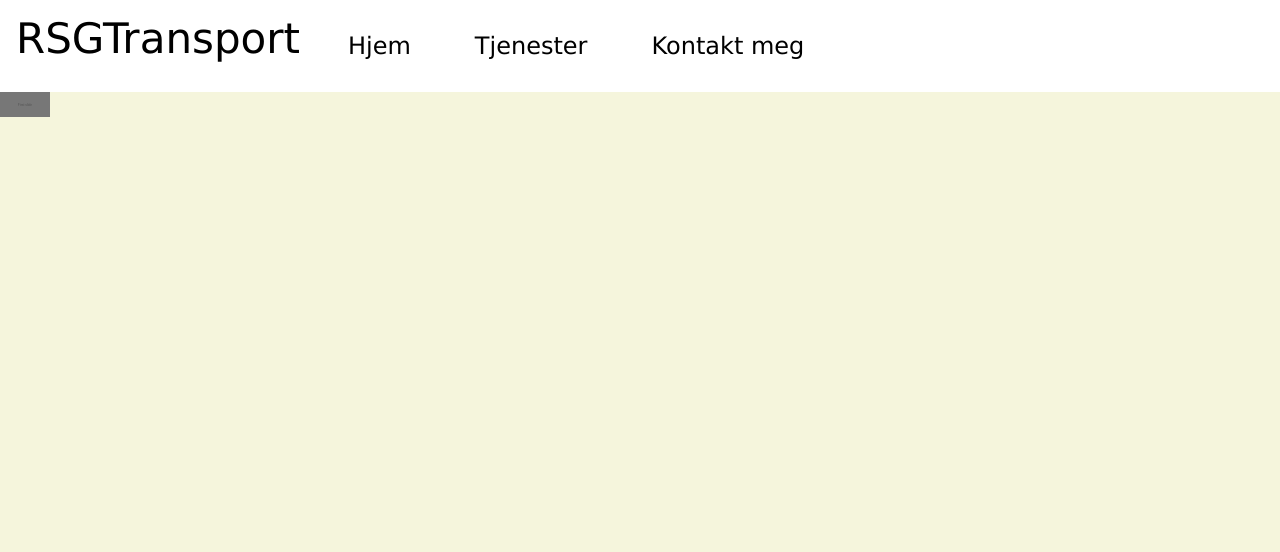
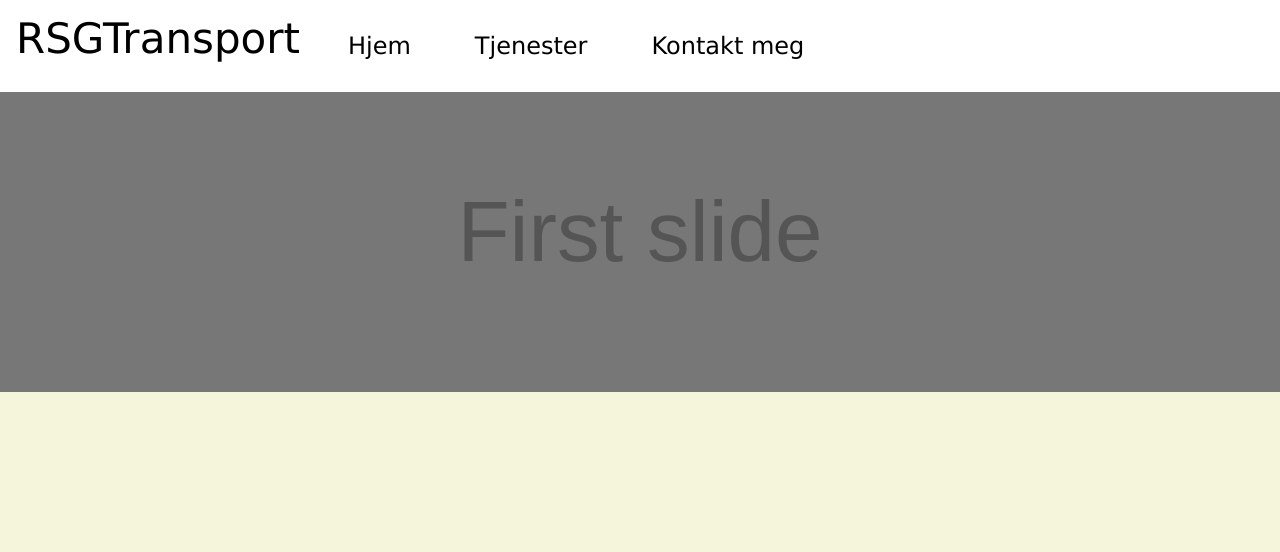
Before and after one commit to JoeBamaVEVO/RSGTransport, a PHP site: page /tjenester.php in a window 1280 px wide. Shown: the top 552 px of the page. Run offline with PHP 8.4, Linux system fonts and the light colour scheme.

Commit message:
Finally fixed the Img slideshow

```diff
--- a/script.js
+++ b/script.js
@@ -12,5 +12,5 @@ let slideIndex = 0;
           slideIndex = 1;
         }
         slides[slideIndex - 1].style.display = "block";
-        setTimeout(showSlides, 2000); // Change image every 2 seconds
+        setTimeout(showSlides, 10000); // Change image every 2 seconds
       }
--- a/style.css
+++ b/style.css
@@ -113,10 +113,10 @@ body{
     font-family: Verdana, sans-serif;
   }
   .mySlides {
-    max-height:100px;
-    max-width: 50px;
-    overflow: hidden;
-    display: block;
+    width: 100%;
+    position: relative;
+    top: 25%;
+    transform: translateY(-28%);
   }
 
   img {
@@ -125,8 +125,10 @@ body{
 
   /* Slideshow container */
   .slideshow-container {
+    overflow: hidden;
     position: relative;
     margin: auto;
+    max-height: 300px;
   }
 
 
@@ -137,14 +139,17 @@ body{
   /* Fading animation */
   .fade {
     animation-name: fade;
-    animation-duration: 1.5s;
+    animation-duration: 5s;
   }
 
   @keyframes fade {
     from {
+      opacity: 0.2;
+    }
+    to {
       opacity: 0.4;
     }
-    to {
+    to{
       opacity: 1;
     }
   }
--- a/tjenester.php
+++ b/tjenester.php
@@ -10,12 +10,11 @@
     <?php include 'navbar.php'?>
     <div class="slideshow-container">
       <div class="mySlides fade">
-        <img src="bilder/bilde1.svg" style="width: 100%" />
+        <img src="bilder/Bilde1.svg" style="width: 100%" />
       </div>
       <div class="mySlides fade">
         <img src="bilder/Bilde2.svg" style="width: 100%" />
       </div>
-
       <div class="mySlides fade">
         <img src="bilder/Bilde3.svg" style="width: 100%" />
       </div>
```
